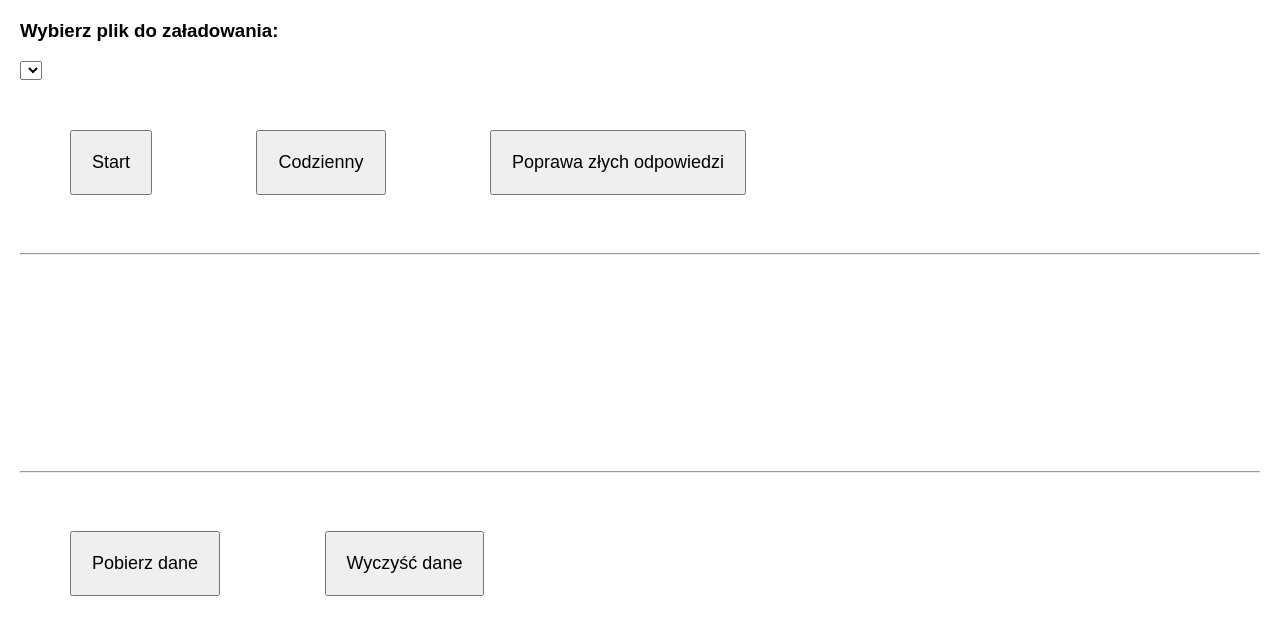
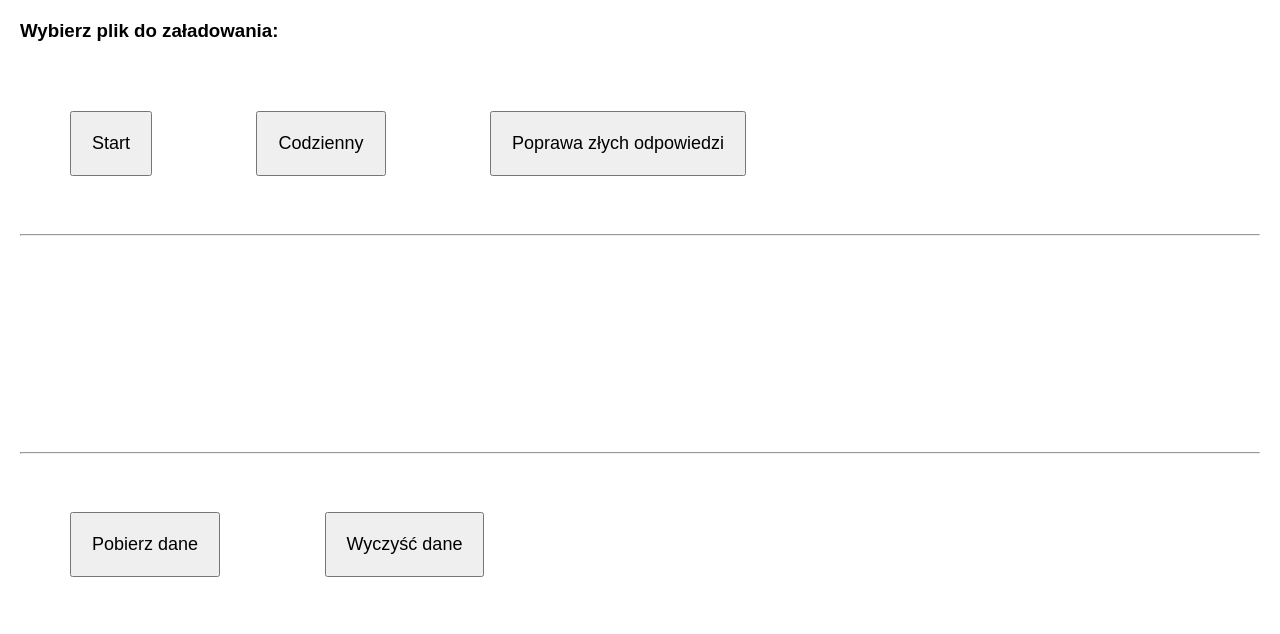
Before and after one commit to jaropawlak/nauka, a plain HTML site: page index.html in a window 1280 px wide. Drawn offline with Linux system fonts and the light colour scheme.

Commit message:
Update index.html

```diff
--- a/index.html
+++ b/index.html
@@ -4,16 +4,16 @@
     <head>
       <meta charset="UTF-8" />
       <meta name="viewport" content="width=device-width, initial-scale=1.0" />
-      <title>IndexedDB - Wyszukiwanie danych</title>
+
       <link rel="stylesheet" href="style.css" />
     </head>
     <body>
 
       <h3>Wybierz plik do załadowania:</h3>
       <div id="dataset-selection">
-      <select id="selectSource">
+      <div id="selectSource">
 
-      </select>
+      </div>
       </div>
       <button id="start-btn">Start</button>
       <button id="daily-quiz-btn">Codzienny</button>
@@ -23,9 +23,9 @@
       <div id="quiz-container" style="display: none; padding:50px">
         <p id="question"></p>
         <button id="reveal-btn">Pokaż odpowiedź</button>
-          <div>
-            <p id="answer" style="display: none;"></p>
-          </div>
+        <div>
+        <p id="answer" style="display: none;"></p>
+      </div>
         <button id="correct-btn">Poprawna</button>
         <button id="incorrect-btn">Niepoprawna</button>
         <p id="progress" style="padding:50px"></p>
```
